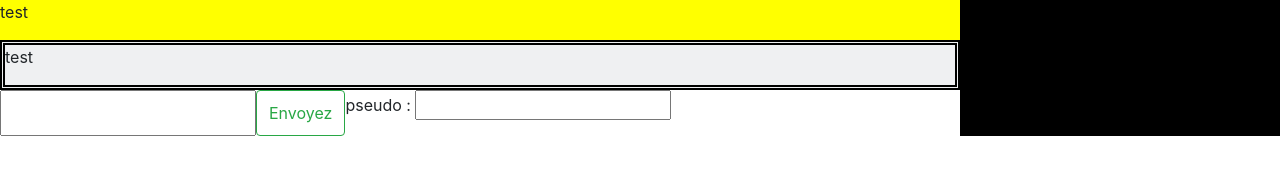
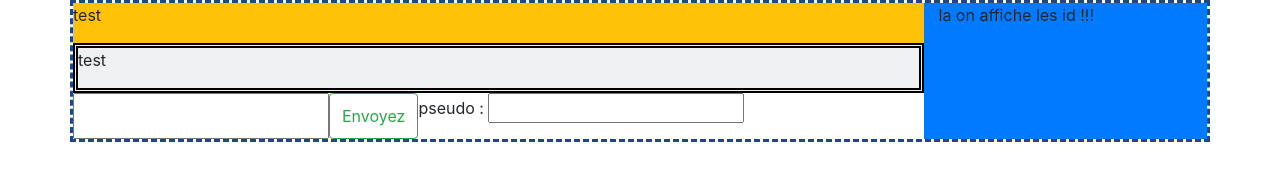
Before and after one commit to zephyrmahe/chatJS, a plain HTML site: page index.html in a window 1280 px wide. Drawn offline with nearby package versions, Linux system fonts and the light colour scheme; no server answers.

Commit message:
ajout de style (encore)

```diff
--- a/css/style.css
+++ b/css/style.css
@@ -2,3 +2,7 @@
 	background-color: #eff0f2;
 	border: double black 5px;
 }
+.monDiv{
+	border-color: #1F4788;
+	border-style: dashed;
+}
--- a/index.html
+++ b/index.html
@@ -7,10 +7,10 @@
     <title>projet chatJS</title>
   </head>
   <body>
-    <div class="container-fluid">
+    <div class="container monDiv">
       <div class="row">
         <div class="col-9">
-          <div style="background-color: yellow" class="row"><p>test</p></div>
+          <div class="row bg-warning"><p>test</p></div>
           <div  class="row bg-grey"><p id="messRecus">test</p></div>
           <div class="row"><input type="text" id="leMessage">
         <button onclick="btnEnvoyer();" class="btn btn-outline-success">Envoyez</button>
@@ -18,7 +18,7 @@
 
     </div>
       </div>
-      <div style="background-color: black" class="col-3"></div>
+      <div class="col-3 bg-primary">la on affiche les id !!!</div>
     </div>
     </div>
 
```
